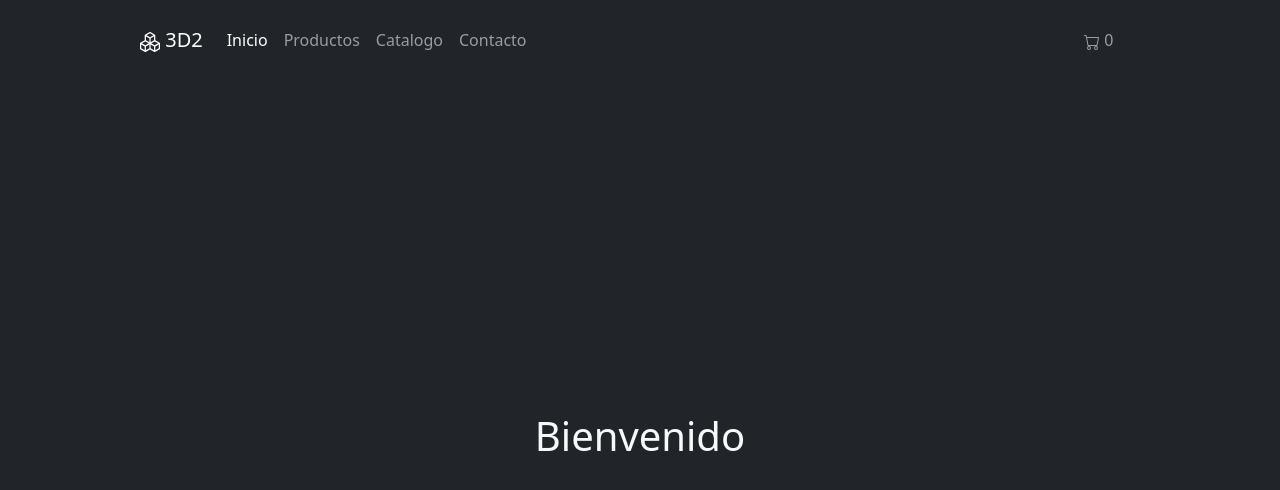
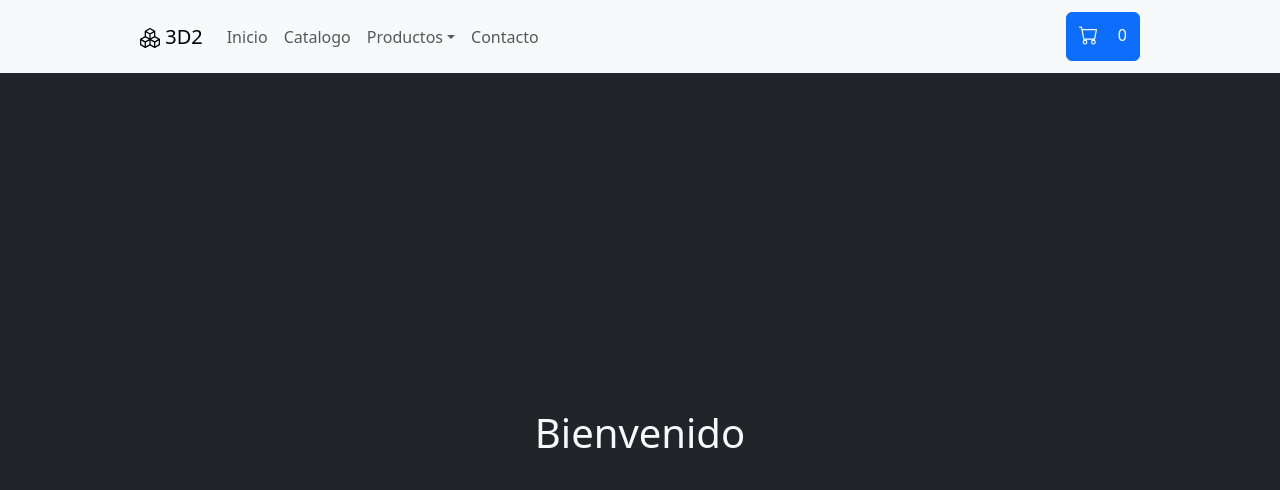
Before and after one commit to alfrix/reactjs-49905, a React (Vite) app: page / in a window 1280 px wide. Shown: the top 490 px of the page. Built offline with nearby package versions, Linux system fonts and the light colour scheme.

Commit message:
mejoras pre1

```diff
--- a/src/App.css
+++ b/src/App.css
@@ -14,5 +14,5 @@
 }
 
 .navbar {
-    padding: 20px 10%;
+    padding: .75rem 10%;
 }
--- a/src/App.jsx
+++ b/src/App.jsx
@@ -1,6 +1,6 @@
 // Components
-import NavbarComponent from './components/NavbarComponent/NavbarComponent'
-import ItemListContainer from './components/ItemListContainer/ItemListContainer'
+import NavbarComponent from './components/NavBar/NavBar'
+import ItemListContainer from './components/ItemListContainer'
 
 // Styles
 import 'bootstrap/dist/css/bootstrap.min.css'
--- a/src/components/CartWidget/CartWidget.css
+++ /dev/null
@@ -1,8 +0,0 @@
-.boton {
-    background-color: rgba(128, 128, 128, 0.25);
-    border-radius: 0.25em;
-    min-width: 4em;
-    display: flex;
-    justify-content: space-between;
-    align-items: center;
-}
--- a/src/components/ItemListContainer/ItemListContainer.jsx
+++ b/src/components/ItemListContainer.jsx
@@ -1,9 +1,9 @@
 import React from 'react'
 
-const ItemListContainer = (props) => {
+const ItemListContainer = ({greeting}) => {
   return (
     <h1 class="text-light">
-      {props.greeting}
+      {greeting}
     </h1>
   )
 }
--- /dev/null
+++ b/src/components/NavBar/CartWidget/CartWidget.css
@@ -0,0 +1,6 @@
+.icono {
+    padding-right: 1rem;
+    padding-bottom: 0.2rem;
+    min-width: 2.2rem;
+    min-height: 2.2rem;
+}
--- a/src/components/CartWidget/CartWidget.jsx
+++ b/src/components/NavBar/CartWidget/CartWidget.jsx
@@ -1,12 +1,13 @@
 import { Cart } from 'react-bootstrap-icons';
+import Button from 'react-bootstrap/Button';
 import './CartWidget.css'
 
 const CartWidget = () => {
   return (
     <div>
-      <a class="nav-link boton" href="#">
-          <Cart /> 0
-      </a>
+      <Button variant="primary" href="##">
+        <Cart className='icono'/> 0
+      </Button>{'  '}
     </div>
   )
 }
--- /dev/null
+++ b/src/components/NavBar/NavBar.jsx
@@ -0,0 +1,39 @@
+import CartWidget from './CartWidget/CartWidget';
+import { Boxes } from 'react-bootstrap-icons';
+
+import Container from 'react-bootstrap/Container';
+import Nav from 'react-bootstrap/Nav';
+import Navbar from 'react-bootstrap/Navbar';
+import NavDropdown from 'react-bootstrap/NavDropdown';
+
+function NavbarComponent() {
+  return (
+    <Navbar expand="lg" className="bg-body-tertiary">
+      <Container>
+        <Navbar.Brand href="#home"><  Boxes /> 3D2</Navbar.Brand>
+        <Navbar.Toggle aria-controls="basic-navbar-nav" />
+        <Navbar.Collapse id="basic-navbar-nav">
+          <Nav className="me-auto">
+            <Nav.Link href="#">Inicio</Nav.Link>
+            <Nav.Link href="#">Catalogo</Nav.Link>
+            <NavDropdown title="Productos" id="basic-nav-dropdown">
+              <NavDropdown.Item href="#action/3.1">Filamentos</NavDropdown.Item>
+              <NavDropdown.Item href="#action/3.2">
+                Resinas
+              </NavDropdown.Item>
+              <NavDropdown.Divider />
+              <NavDropdown.Item href="#action/3.3">Impresoras</NavDropdown.Item>
+              <NavDropdown.Item href="#action/3.4">
+                Repuestos
+              </NavDropdown.Item>
+            </NavDropdown>
+            <Nav.Link href="#">Contacto</Nav.Link>
+          </Nav>
+        </Navbar.Collapse>
+        <CartWidget />
+      </Container>
+    </Navbar>
+  );
+}
+
+export default NavbarComponent;
--- a/src/components/NavbarComponent/NavbarComponent.jsx
+++ /dev/null
@@ -1,36 +0,0 @@
-import CartWidget from "../CartWidget/CartWidget"
-import { Boxes } from 'react-bootstrap-icons';
-
-const Navbar = () => {
-  return (
-    <nav class="navbar navbar-expand-lg navbar-dark bg-dark">
-    <div class="container-fluid">
-        <a class="navbar-brand" href="#"><  Boxes /> 3D2</a>
-        <button class="navbar-toggler" type="button" data-bs-toggle="collapse" data-bs-target="#navbarNav" aria-controls="navbarNav" aria-expanded="false" aria-label="Toggle navigation">
-        <span class="navbar-toggler-icon"></span>
-        </button>
-        <div class="collapse navbar-collapse" id="navbarNav">
-        <ul class="navbar-nav">
-            <li class="nav-item">
-              <a class="nav-link active" aria-current="page" href="#">Inicio</a>
-            </li>
-            <li class="nav-item">
-              <a class="nav-link" href="#">Productos</a>
-            </li>
-            <li class="nav-item">
-              <a class="nav-link" href="#">Catalogo</a>
-            </li>
-            <li class="nav-item">
-              <a class="nav-link" href="#">Contacto</a>
-            </li>
-        </ul>
-        </div>
-        <div class="navbar-nav nav-item">
-          <CartWidget />
-        </div>
-    </div>
-    </nav>
-  )
-}
-
-export default Navbar
```
